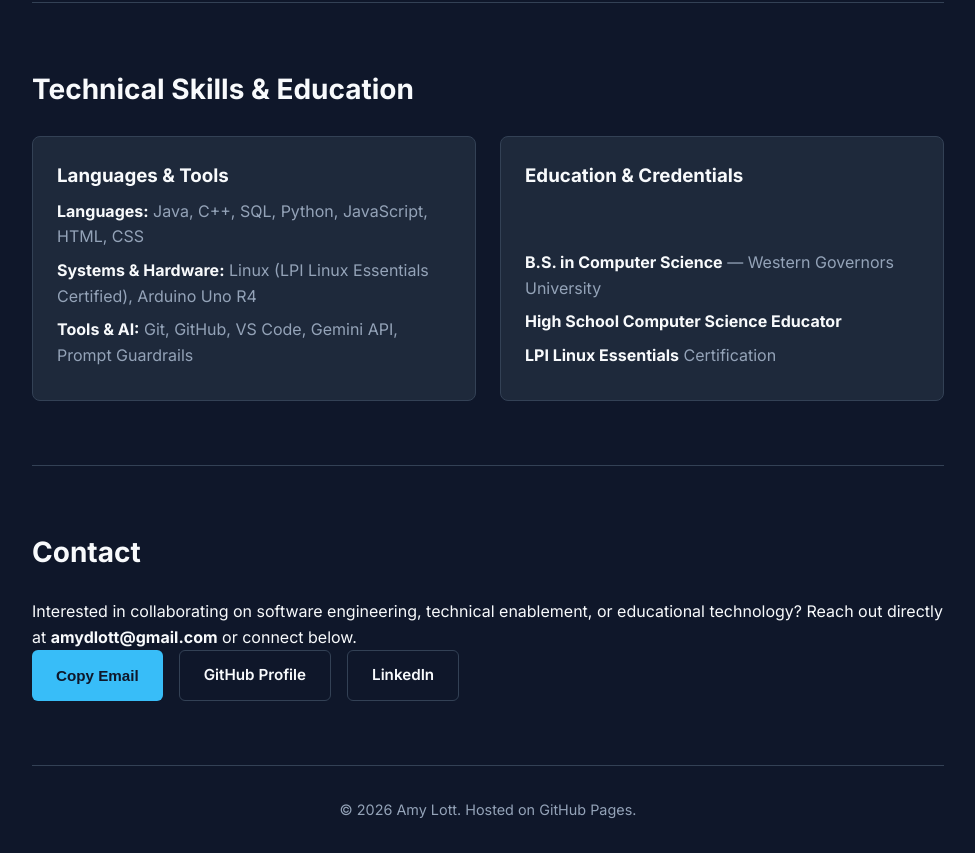
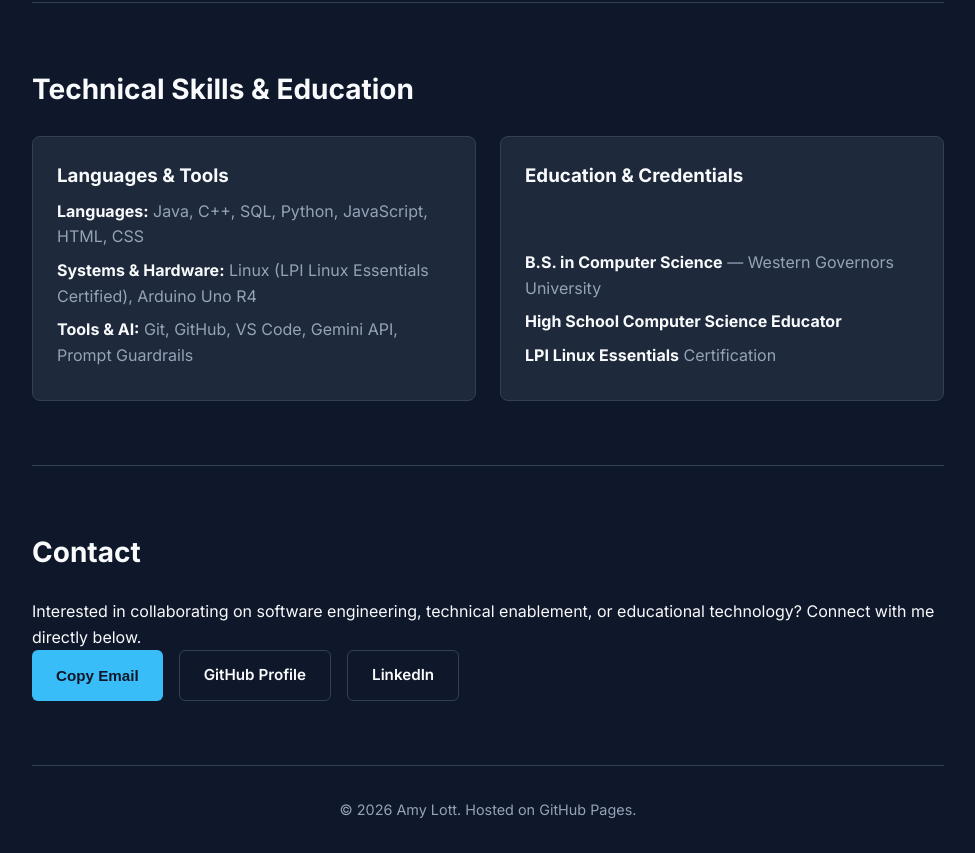
Before and after one commit to AmyLott/CV, a plain HTML site: page index.html in a window 1280 px wide. Shown: the part 1664-2517 px from the top of the page, without its empty margins (152-1127 px from the left). Drawn offline with Linux system fonts and the light colour scheme.

Commit message:
Restore index.html structure and content
The HTML document structure has been restored, maintaining the same content and layout. The changes include re-adding the entire document from the beginning.

```diff
--- a/index.html
+++ b/index.html
@@ -109,7 +109,7 @@
 
         <section id="contact" class="section">
             <h2>Contact</h2>
-            <p>Interested in collaborating on software engineering, technical enablement, or educational technology? Reach out directly at <strong>amydlott@gmail.com</strong> or connect below.</p>
+            <p>Interested in collaborating on software engineering, technical enablement, or educational technology? Connect with me directly below.</p>
             <div class="hero-buttons">
                 <button type="button" class="btn primary" id="copy-email-btn" onclick="navigator.clipboard.writeText('amydlott@gmail.com'); this.textContent='Copied: amydlott@gmail.com'; setTimeout(() => this.textContent='Copy Email', 3000);">Copy Email</button>
                 <a href="https://github.com/AmyLott" target="_blank" rel="noopener" class="btn secondary">GitHub Profile</a>
```
